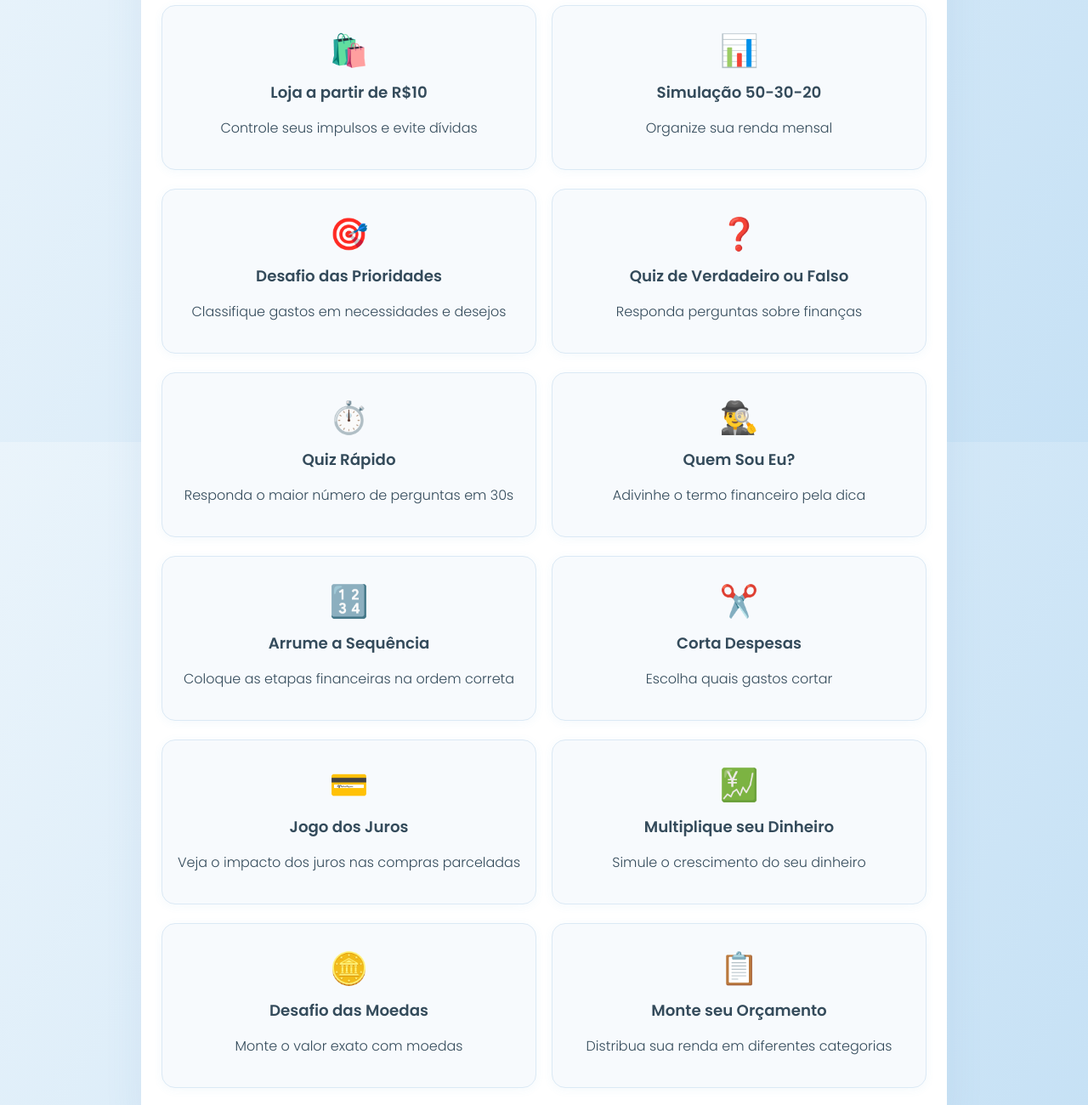
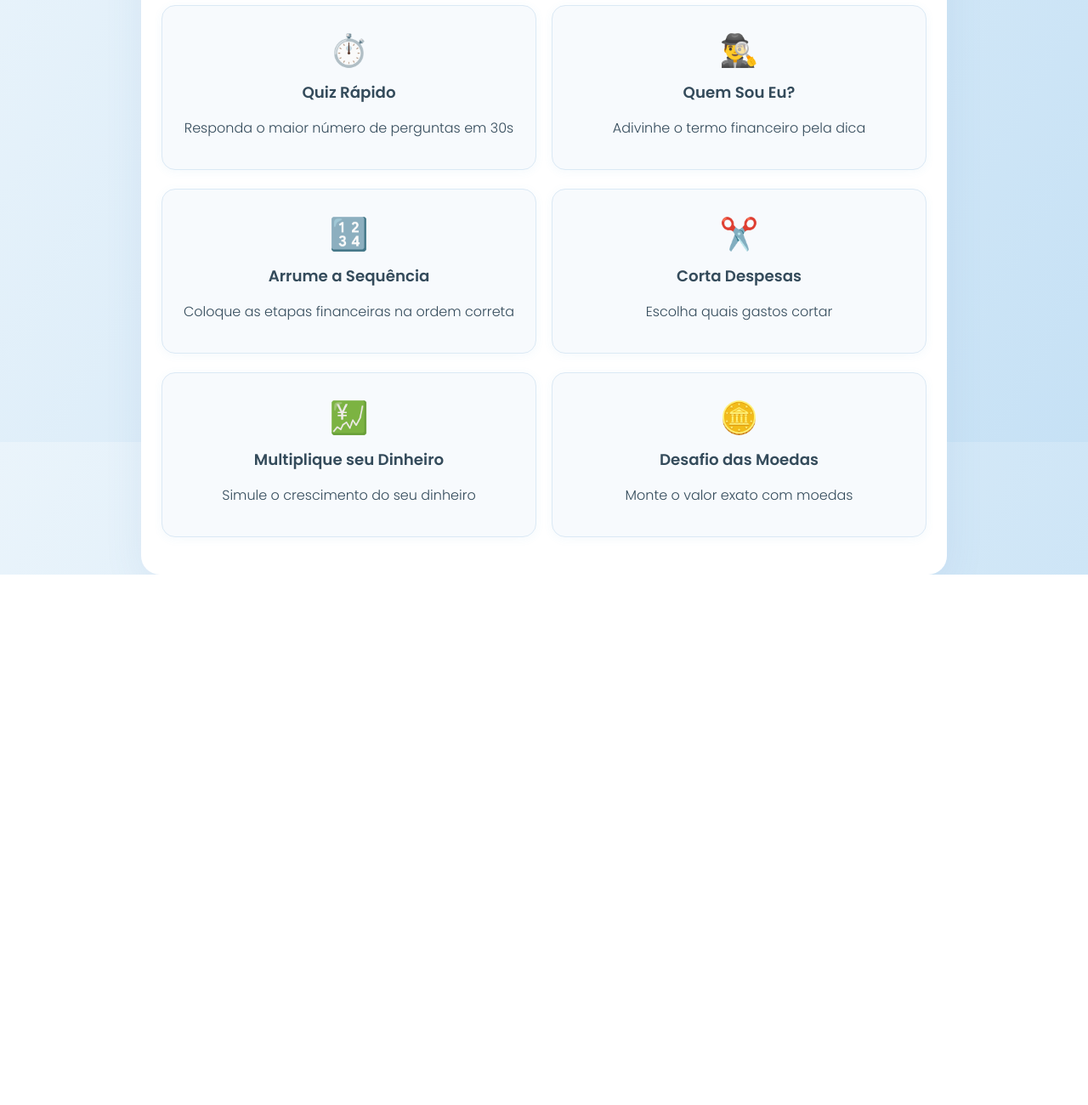
Before and after one commit to jabesferreira/educacao-financeira-site, a plain HTML site: page index.html in a window 1280 px wide. Shown: the part 280-1580 px from the top of the page at 85% size. After the commit the page ends 956 px from the top, so only its background shows below. Drawn offline with Linux system fonts and the light colour scheme.

Commit message:
index.html

```diff
--- a/index.html
+++ b/index.html
@@ -18,26 +18,6 @@
       <h1>Academia de Educação Financeira</h1>
       <h2>Santana Textiles</h2>
       <div class="game-grid">
-        <div class="game-card" onclick="startGame('shop')">
-          <div class="game-icon">🛍️</div>
-          <h3>Loja a partir de R$10</h3>
-          <p>Controle seus impulsos e evite dívidas</p>
-        </div>
-        <div class="game-card" onclick="startGame('budget')">
-          <div class="game-icon">📊</div>
-          <h3>Simulação 50-30-20</h3>
-          <p>Organize sua renda mensal</p>
-        </div>
-        <div class="game-card" onclick="startGame('prioridades')">
-          <div class="game-icon">🎯</div>
-          <h3>Desafio das Prioridades</h3>
-          <p>Classifique gastos em necessidades e desejos</p>
-        </div>
-        <div class="game-card" onclick="startGame('quiz')">
-          <div class="game-icon">❓</div>
-          <h3>Quiz de Verdadeiro ou Falso</h3>
-          <p>Responda perguntas sobre finanças</p>
-        </div>
         <div class="game-card" onclick="startGame('quizrapido')">
           <div class="game-icon">⏱️</div>
           <h3>Quiz Rápido</h3>
@@ -58,11 +38,6 @@
           <h3>Corta Despesas</h3>
           <p>Escolha quais gastos cortar</p>
         </div>
-        <div class="game-card" onclick="startGame('juros')">
-          <div class="game-icon">💳</div>
-          <h3>Jogo dos Juros</h3>
-          <p>Veja o impacto dos juros nas compras parceladas</p>
-        </div>
         <div class="game-card" onclick="startGame('multiplica')">
           <div class="game-icon">💹</div>
           <h3>Multiplique seu Dinheiro</h3>
@@ -73,14 +48,8 @@
           <h3>Desafio das Moedas</h3>
           <p>Monte o valor exato com moedas</p>
         </div>
-        <div class="game-card" onclick="startGame('orcamento')">
-          <div class="game-icon">📋</div>
-          <h3>Monte seu Orçamento</h3>
-          <p>Distribua sua renda em diferentes categorias</p>
-        </div>
       </div>
     </div>
-    <!-- Novos jogos -->
     <!-- Quiz Rápido -->
     <div id="quizRapidoGame" class="game-container">
       <div class="nav-buttons">
@@ -170,8 +139,6 @@
       </div>
       <div id="moedas-feedback" class="result-message" style="display:none"></div>
     </div>
-    <!-- Jogos originais continuam aqui -->
-    <!-- ... (mantenha o restante dos blocos dos jogos já existentes) ... -->
   </div>
   <audio id="audio-certo" src="https://cdn.pixabay.com/audio/2022/07/26/audio_124bfaed7b.mp3"></audio>
   <audio id="audio-errado" src="https://cdn.pixabay.com/audio/2022/07/26/audio_124bfaed7b.mp3"></audio>
```
